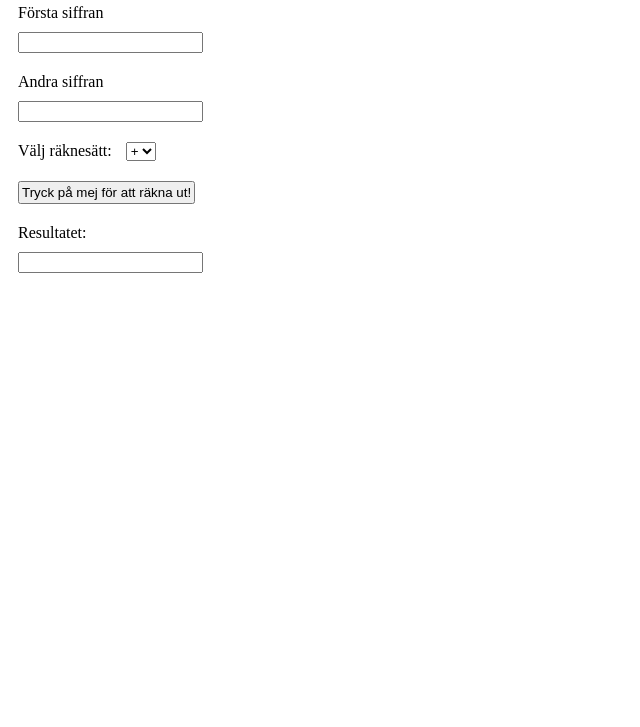
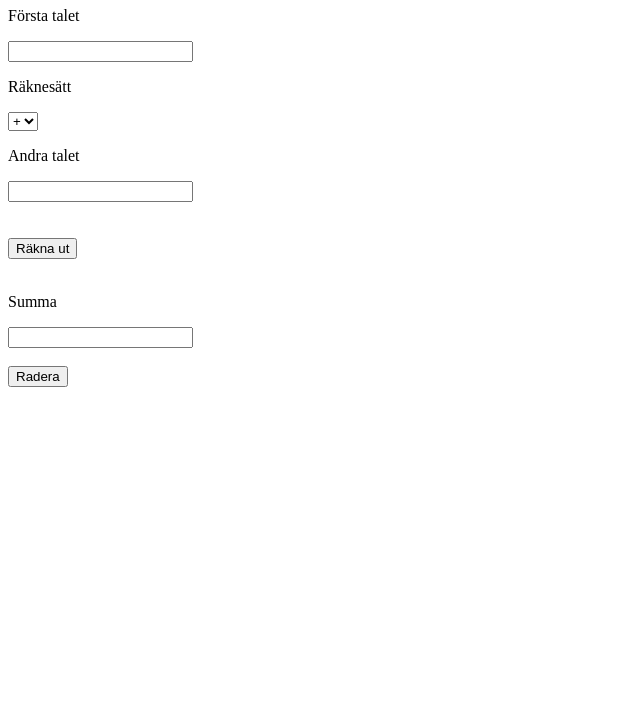
Before and after one commit to Joelhagg/Ovning-calculator, a plain HTML site: page index.html in a window 1280 px wide. Shown: the part 73-800 px from the top of the page, without its empty margins (0-640 px from the left). Drawn offline with Linux system fonts and the light colour scheme.

Commit message:
re´did it my self!

```diff
--- a/index.html
+++ b/index.html
@@ -5,41 +5,30 @@
     <meta http-equiv="X-UA-Compatible" content="IE=edge">
     <meta name="viewport" content="width=device-width, initial-scale=1.0">
     <title>Document</title>
-    <link rel="stylesheet" href="./styles.css">
 </head>
 <body>
-
-    <div>
-        <h1>Kalkylator</h1>
-    </div>
-    <div id="inputOne">
-        <p>Första siffran</p>
-        <input type="number" id="firstNumb"/>
-    </div>
-    <div>
-
-        <p>Andra siffran</p>
-       <input type="number" id="secondNumb"/>
-    </div>
-
-    <div>
-        <form id="form">
-            <label>Välj räknesätt:</label>
-            <select id="operators">
-              <option value="+">+</option>
-              <option value="-">-</option>
-              <option value="*">*</option>
-            </select>
-          </form>
-
-    </div>
-    <div>
-        <button onclick="calc();"id="btn">Tryck på mej för att räkna ut!</button>
-    </div>
-    <div>
-        <p>Resultatet:</p>
-        <input id="result">
-    </div>
+    <h1>Miniräknare</h1>
+    <p>Första talet</p>
+    <input id="firstInput">
+    <p>Räknesätt</p>
+    <select id="operators">
+        <option>+</option>
+        <option>-</option>
+        <option>*</option>
+    </select>
+    <br>
+    <p>Andra talet</p>
+    <input id="secondInput">
+    <br>
+    <br>
+    <br>
+    <div id="btnDiv"></div>
+    <br>
+    <p>Summa</p>
+    <input id="result">
+    <br>
+    <br>
+    <button id="reloadBtn">Radera</button>
 
 
     <script src="script.js"></script>
--- a/script.js
+++ b/script.js
@@ -1,24 +1,38 @@
+let btnDiv = document.getElementById("btnDiv");
 
-function calc() {
+let button = document.createElement("button");
+button.innerText = "Räkna ut";
+btnDiv.append(button);
 
-    const firstNumb = parseInt(document.getElementById("firstNumb").value);
-    const secondNumb = parseInt(document.getElementById("secondNumb").value);
-    const operator = document.getElementById("operators").value;
+let calc = () => {
+  let firstInput = parseInt(document.getElementById("firstInput").value);
+  let secondInput = parseInt(document.getElementById("secondInput").value);
+  let operators = document.getElementById("operators").value;
 
-    switch(operator) {
-        case '+':
-        result = firstNumb + secondNumb;
-        document.getElementById("result").value = firstNumb + secondNumb;
-        break;
+  switch (operators) {
+    case "+":
+      result = firstInput + secondInput;
+      document.getElementById("result").value = firstInput + secondInput;
+      break;
 
-        case '-':
-        result = firstNumb - secondNumb;
-        document.getElementById("result").value = firstNumb - secondNumb;
-        break;
+    case "-":
+      result = firstInput - secondInput;
+      document.getElementById("result").value = firstInput - secondInput;
+      break;
 
-        case '*':
-        result = firstNumb * secondNumb;
-        document.getElementById("result").value = firstNumb * secondNumb;
-        break;
-    }
-}
+    case "*":
+      result = firstInput * secondInput;
+      document.getElementById("result").value = firstInput * secondInput;
+      break;
+  }
+};
+
+button.addEventListener("click", calc);
+
+let reloadButton = document.getElementById("reloadBtn");
+
+let reload = () => {
+  location.reload();
+};
+
+reloadButton.addEventListener("click", reload);
--- a/styles.css
+++ /dev/null
@@ -1,35 +0,0 @@
-h1 {
-    margin: 10px;
-    padding-bottom: 10px;
-    padding-top: 10px;
-}
-
-p {
-    margin: 10px;
-    margin-bottom: 0;
-}
-
-#firstNumb {
-    margin: 10px;
-}
-
-#secondNumb {
-    margin: 10px;
-}
-
-#form {
-    margin: 10px;
-}
-
-#operators {
-    margin-left: 10px;
-}
-
-#btn {
-    padding: 2px;
-    margin: 10px;
-}
-
-#result {
-    margin: 10px;
-}
```
